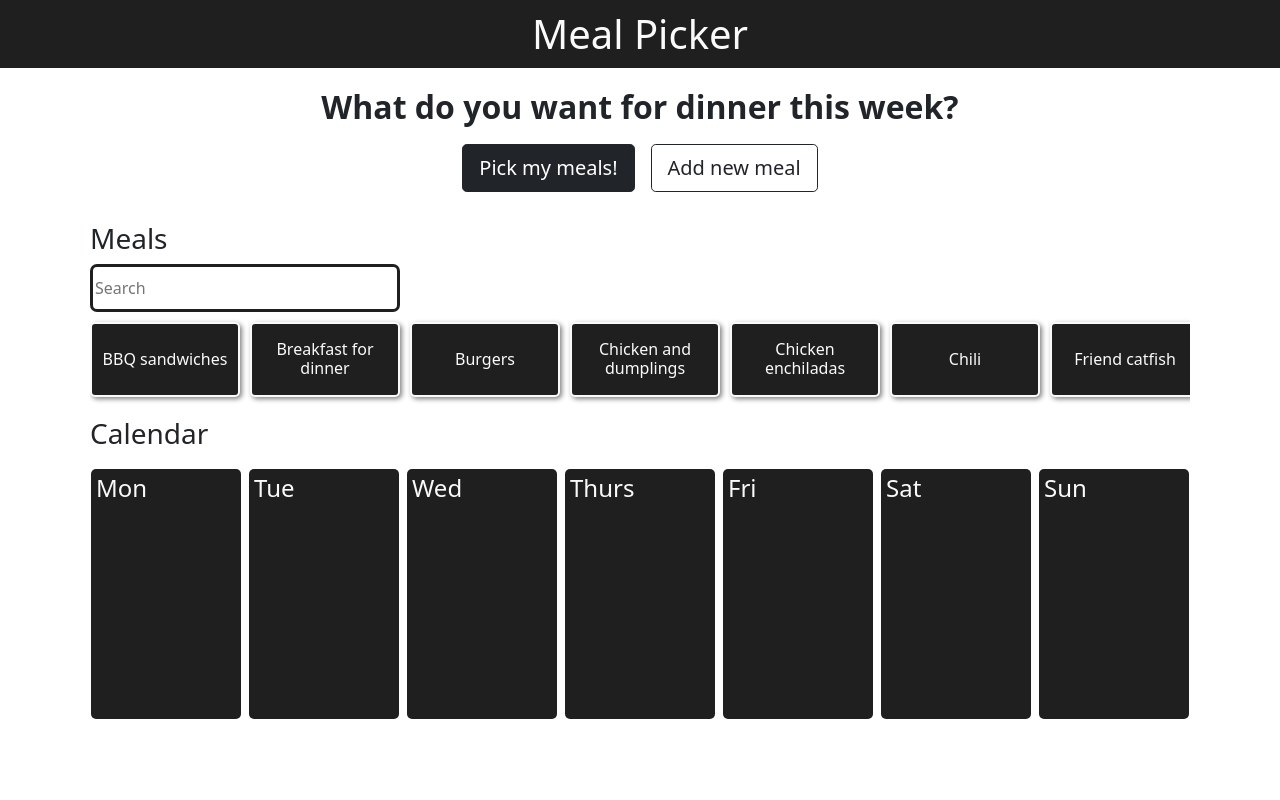
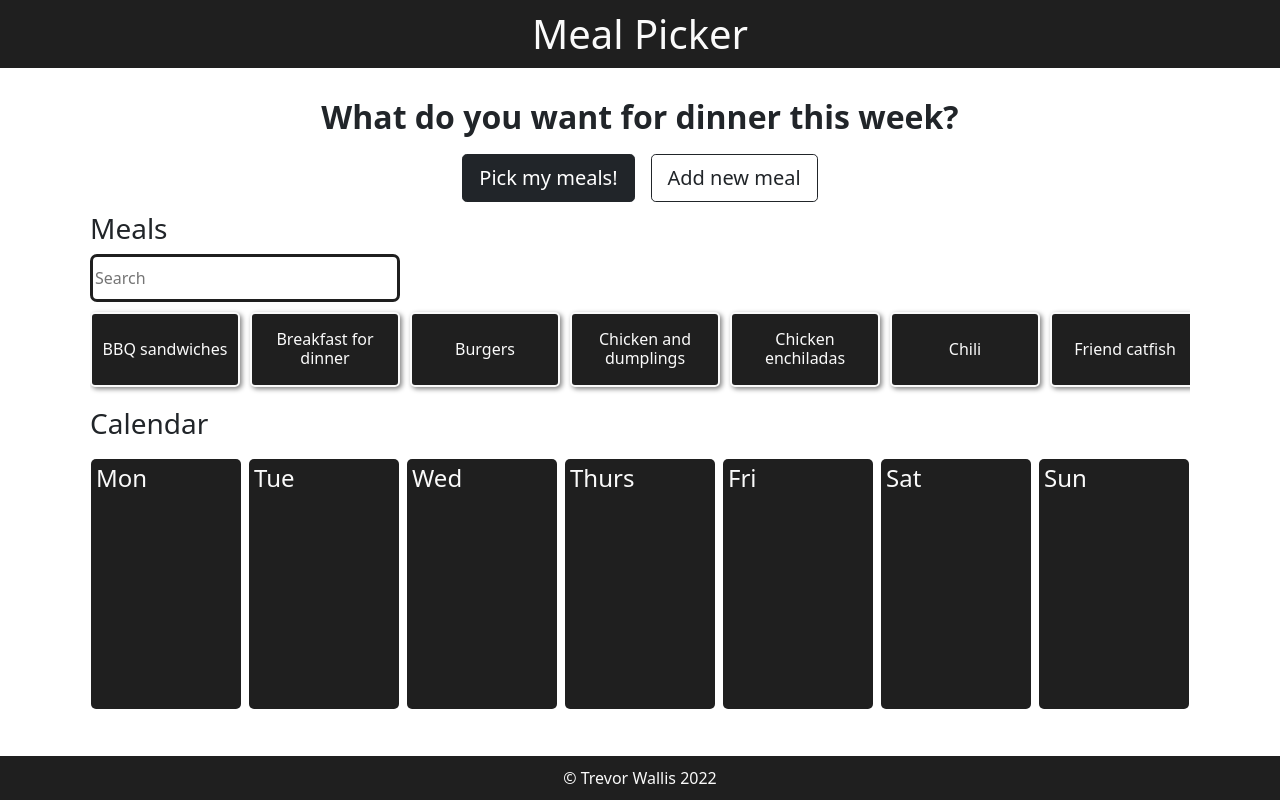
Before and after one commit to trevorwallis13/pick-my-meals, a React (Create React App) app: page / in a window 1280 px wide. Built offline with nearby package versions, Linux system fonts and the light colour scheme.

Commit message:
began adding react-beautiful-dnd

```diff
--- a/package.json
+++ b/package.json
@@ -8,7 +8,10 @@
     "@testing-library/user-event": "^13.5.0",
     "bootstrap": "^5.1.3",
     "react": "^17.0.2",
+    "react-beautiful-dnd": "^13.1.0",
     "react-bootstrap": "^2.1.0",
+    "react-dnd": "^14.0.5",
+    "react-dnd-html5-backend": "^14.1.0",
     "react-dom": "^17.0.2",
     "react-scripts": "5.0.0",
     "sass": "^1.46.0",
--- a/src/components/Calendar/Meal.js
+++ b/src/components/Calendar/Meal.js
@@ -1,9 +1,13 @@
 import React from 'react';
-import styles from '../../styles/meal.scss';
+import '../../styles/meal.scss';
+import { Draggable } from 'react-beautiful-dnd';
 
-const Meal = ({ name, img, time }) => {
+const Meal = ({ id, name, img, time, index }) => {
     return (
-        <div className='meal'>
+         <Draggable draggableId={name} index={index}>
+            {(provided) => {
+                return (
+                    <div className='meal' ref={provided.innerRef} {...provided.draggableProps} {...provided.dragHandleProps}>
                         <div className='img-container'
                             style={{
                                 backgroundImage: `url('${img}')`,
@@ -20,8 +24,10 @@ const Meal = ({ name, img, time }) => {
                                 <p>{time}</p>
                             </div>
                         </div>
+                    </div>
+            )}}
+         </Draggable>
 
-        </div>
     )
 };
 
--- a/src/components/Calendar/UnusedMeals.js
+++ b/src/components/Calendar/UnusedMeals.js
@@ -2,6 +2,7 @@ import React from 'react';
 import Meal from './Meal';
 import '../../styles/UnusedMeals.scss';
 import SearchMeal from './SearchMeal';
+import { Droppable, Draggable } from 'react-beautiful-dnd';
 
 const UnusedMeals = ({ unusedMeals, searchMeals, setSearchMeals }) => {
 
@@ -30,8 +31,8 @@ const UnusedMeals = ({ unusedMeals, searchMeals, setSearchMeals }) => {
         return mealName.includes(searchVal);
     })
 
-    const unusedMealComponents = searchUnusedMeals.map(meal => {
-        return <Meal key={meal.id} img={meal.img} name={meal.name} time={meal.time} />
+    const unusedMealComponents = searchUnusedMeals.map((meal, i) => {
+        return <Meal key={meal.id} id={meal.id} img={meal.img} name={meal.name} time={meal.time} index={i} />
     });
 
     return (
@@ -40,9 +41,15 @@ const UnusedMeals = ({ unusedMeals, searchMeals, setSearchMeals }) => {
             <SearchMeal
                 searchMeals={searchMeals}
                 setSearchMeals={setSearchMeals}/>
-            <div className="unused-meals-container">
-                {unusedMealComponents}
-            </div>
+            <Droppable droppableId='unused-meals'>
+                {(provided) => {
+                    return (
+                    <div className="unused-meals-container" ref={provided.innerRef} {...provided.droppableProps}>
+                        {unusedMealComponents}
+                    </div>
+                    )}}
+            </Droppable>
+
         </div>
     )
 }
--- a/src/components/Calendar/WeekCalendar.js
+++ b/src/components/Calendar/WeekCalendar.js
@@ -1,7 +1,6 @@
 import React from 'react';
 import DayOfWeek from './DayOfWeek';
 import '../../styles/WeekCalendar.scss';
-import UnusedMeals from './UnusedMeals';
 
 
 const WeekCalendar = ({ calendarMeals, unusedMeals, searchMeals }) => {
@@ -9,12 +8,15 @@ const WeekCalendar = ({ calendarMeals, unusedMeals, searchMeals }) => {
     const daysOfWeek = ['Mon', 'Tue', 'Wed', 'Thurs', 'Fri', 'Sat', 'Sun'];
 
     const dayContainers = daysOfWeek.map((day, i) => {
-        return <DayOfWeek
-                    key={i}
-                    day={day}
-                    calendarMeals={calendarMeals}
-                    index={i}
+        return (
+            <div>
+                <DayOfWeek
+                key={i}
+                day={day}
+                calendarMeals={calendarMeals}
                 />
+            </div>
+        )
     })
 
     return (
@@ -23,7 +25,6 @@ const WeekCalendar = ({ calendarMeals, unusedMeals, searchMeals }) => {
             <div className="calendar-container">
                 {dayContainers}
             </div>
-
         </div>
     )
 }
--- /dev/null
+++ b/src/components/Footer/Footer.js
@@ -0,0 +1,12 @@
+import React from 'react'
+import '../../styles/Footer.scss';
+
+const Footer = () => {
+    return (
+        <footer className="main-footer">
+            &copy; Trevor Wallis 2022
+        </footer>
+    )
+}
+
+export default Footer
--- a/src/containers/App.js
+++ b/src/containers/App.js
@@ -3,12 +3,12 @@ import React, { useState, useEffect } from 'react';
 // Components
 import WeekCalendar from '../components/Calendar/WeekCalendar';
 import PickMeals from '../components/Calendar/PickMeals';
-import SearchMeal from '../components/Calendar/SearchMeal';
 import UnusedMeals from '../components/Calendar/UnusedMeals';
 
 //Data and functions
 import { randomMeals } from '../functions/randomMealIndices';
 import { mealOptions } from '../data/mealOptions';
+import { DragDropContext } from 'react-beautiful-dnd';
 
 //Styles
 import '../styles/App.scss';
@@ -39,6 +39,10 @@ function App() {
     setUnusedMeals(remainingMeals);
   }
 
+  const onDragEnd = result => {
+    console.log(result);
+  }
+
   // State management - useEffect on load
 
 
@@ -57,7 +61,9 @@ function App() {
   }, [meals]);
 
   return (
+
       <main className='container'>
+        <DragDropContext onDragEnd={onDragEnd}>
           <PickMeals
               selectMeals={selectMeals}
               meals={meals}
@@ -69,12 +75,12 @@ function App() {
                 searchMeals={searchMeals}
                 setSearchMeals={setSearchMeals}
             />
-
             <WeekCalendar
               calendarMeals={calendarMeals}
               unusedMeals={unusedMeals}
               searchMeals={searchMeals}
             />
+        </DragDropContext>
       </main>
   );
 }
--- a/src/index.js
+++ b/src/index.js
@@ -1,13 +1,15 @@
 import React from 'react';
 import ReactDOM from 'react-dom';
-import './styles/index.css';
+import './styles/index.scss';
 import App from './containers/App';
 import Header from './components/Header/Header';
+import Footer from './components/Footer/Footer';
 
 ReactDOM.render(
   <React.StrictMode>
     <Header />
     <App />
+    <Footer />
   </React.StrictMode>,
   document.getElementById('root')
 );
--- a/src/styles/App.scss
+++ b/src/styles/App.scss
@@ -4,6 +4,7 @@
     margin: 0 auto;
     width: 95%;
     max-width: 2000px;
+    padding: 20px 0;
 
 }
 
--- /dev/null
+++ b/src/styles/Footer.scss
@@ -0,0 +1,11 @@
+.main-footer {
+    background-color: #1f1f1f;
+    color: #fafafa;
+    text-align: center;
+    width: 100%;
+    margin: 0;
+    padding: 10px 0;
+    position: fixed;
+    bottom: 0;
+
+}
--- a/src/styles/PickMeals.scss
+++ b/src/styles/PickMeals.scss
@@ -1,6 +1,6 @@
 .pick-meals {
     text-align: center;
-    padding: 20px 0;
+    padding: 10px 0;
 
     h2 {
         padding-bottom: 10px;
--- a/src/styles/UnusedMeals.scss
+++ b/src/styles/UnusedMeals.scss
@@ -1,5 +1,5 @@
 .unused-meals {
-   padding-top: 10px;
+   // padding-top: 10px;
    max-width: 1100px;
    width: 100%;
 
--- a/src/styles/index.css
+++ b/src/styles/index.scss
@@ -6,6 +6,10 @@ body {
     sans-serif;
   -webkit-font-smoothing: antialiased;
   -moz-osx-font-smoothing: grayscale;
+
+    #root {
+      margin-bottom: 50px;
+    }
 }
 
 code {
```
Also changed, not shown: 1 other file (tests, documents, lock files or other folders). Lines whose indentation alone changed are shown as unchanged.
